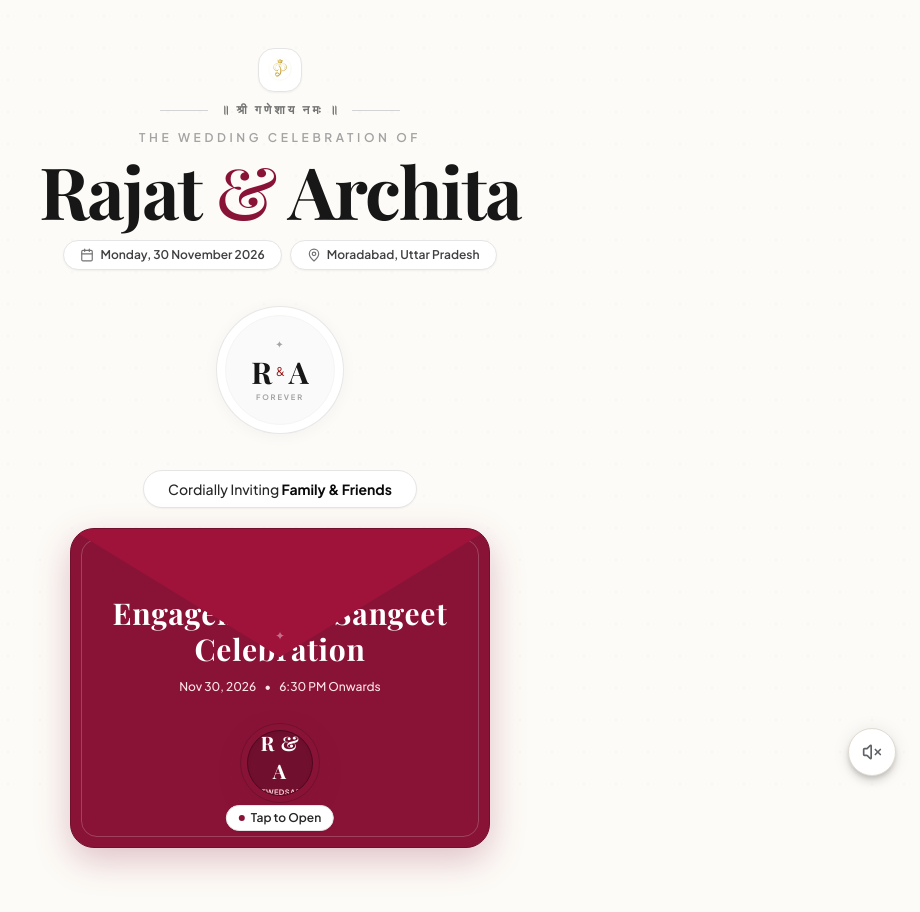
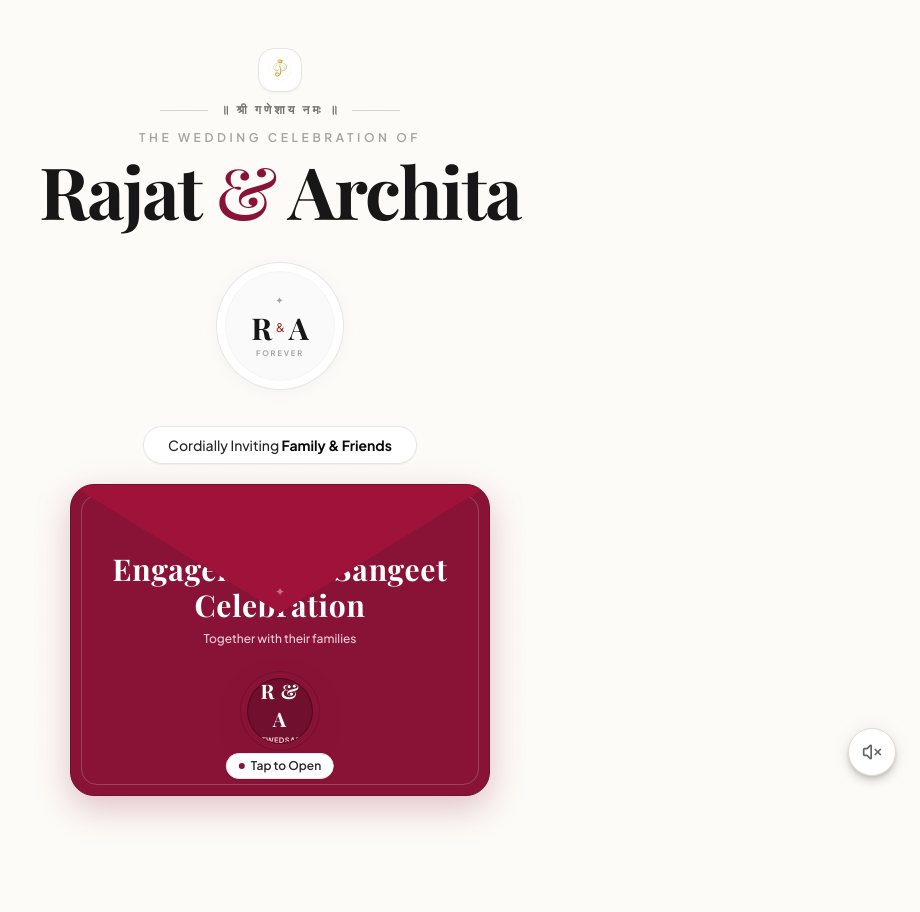
Before and after one commit to shank250/archita-rajat, a React (Vite) app: page / in a window 1280 px wide. Shown: the top 912 px of the page, without its empty margins (360-1280 px from the left). After the commit the page ends 868 px from the top, so only its background shows below. Built offline with nearby package versions, Linux system fonts and the light colour scheme; a web font is replaced by a local one.

Commit message:
refactor: remove date and venue from hero landing page to preserve scratch reveal and reduce clutter

```diff
--- a/src/components/hero/HeroSection.tsx
+++ b/src/components/hero/HeroSection.tsx
@@ -5,8 +5,8 @@ import { WaxSeal } from './WaxSeal';
 import { useGuest } from '../../context/GuestContext';
 import { useAudio } from '../../context/AudioContext';
 import { triggerCelebrationFireworks } from '../../utils/confetti';
-import { coupleData, eventData } from '../../data/weddingData';
-import { ChevronDown, Calendar, MapPin } from 'lucide-react';
+import { coupleData } from '../../data/weddingData';
+import { ChevronDown } from 'lucide-react';
 
 interface HeroSectionProps {
   isOpen: boolean;
@@ -77,18 +77,6 @@ export const HeroSection: React.FC<HeroSectionProps> = ({ isOpen, onOpen }) => {
         <h1 className="font-serif text-4xl sm:text-6xl md:text-7xl text-neutral-900 font-bold tracking-tight leading-tight">
           {coupleData.groom.firstName} <span className="text-[#881337] font-normal">&</span> {coupleData.bride.firstName}
         </h1>
-
-        {/* Clean Date Chips */}
-        <div className="flex flex-wrap items-center justify-center gap-2 mt-3.5">
-          <span className="px-4 py-1.5 rounded-full bg-white border border-neutral-200 shadow-sm text-xs font-sans font-semibold text-neutral-700 flex items-center gap-1.5">
-            <Calendar className="w-3.5 h-3.5 text-neutral-500" />
-            <span>Monday, 30 November 2026</span>
-          </span>
-          <span className="px-4 py-1.5 rounded-full bg-white border border-neutral-200 shadow-sm text-xs font-sans font-semibold text-neutral-700 flex items-center gap-1.5">
-            <MapPin className="w-3.5 h-3.5 text-neutral-500" />
-            <span>{eventData.venue.city}</span>
-          </span>
-        </div>
       </motion.div>
 
       {/* 3. Bespoke Clean Monogram Crest */}
@@ -157,12 +145,9 @@ export const HeroSection: React.FC<HeroSectionProps> = ({ isOpen, onOpen }) => {
               {coupleData.ceremonyTitle}
             </h2>
 
-            {/* Event Key Badges */}
-            <div className="flex items-center gap-2 mt-3 mb-2 text-xs font-sans text-rose-100 font-medium">
-              <span>Nov 30, 2026</span>
-              <span>•</span>
-              <span>6:30 PM Onwards</span>
-            </div>
+            <p className="text-xs font-sans text-rose-100/90 font-medium mt-2 mb-1">
+              Together with their families
+            </p>
 
             {/* 3D Wax Seal Button */}
             <div className="mt-5 mb-1 z-40">
```
